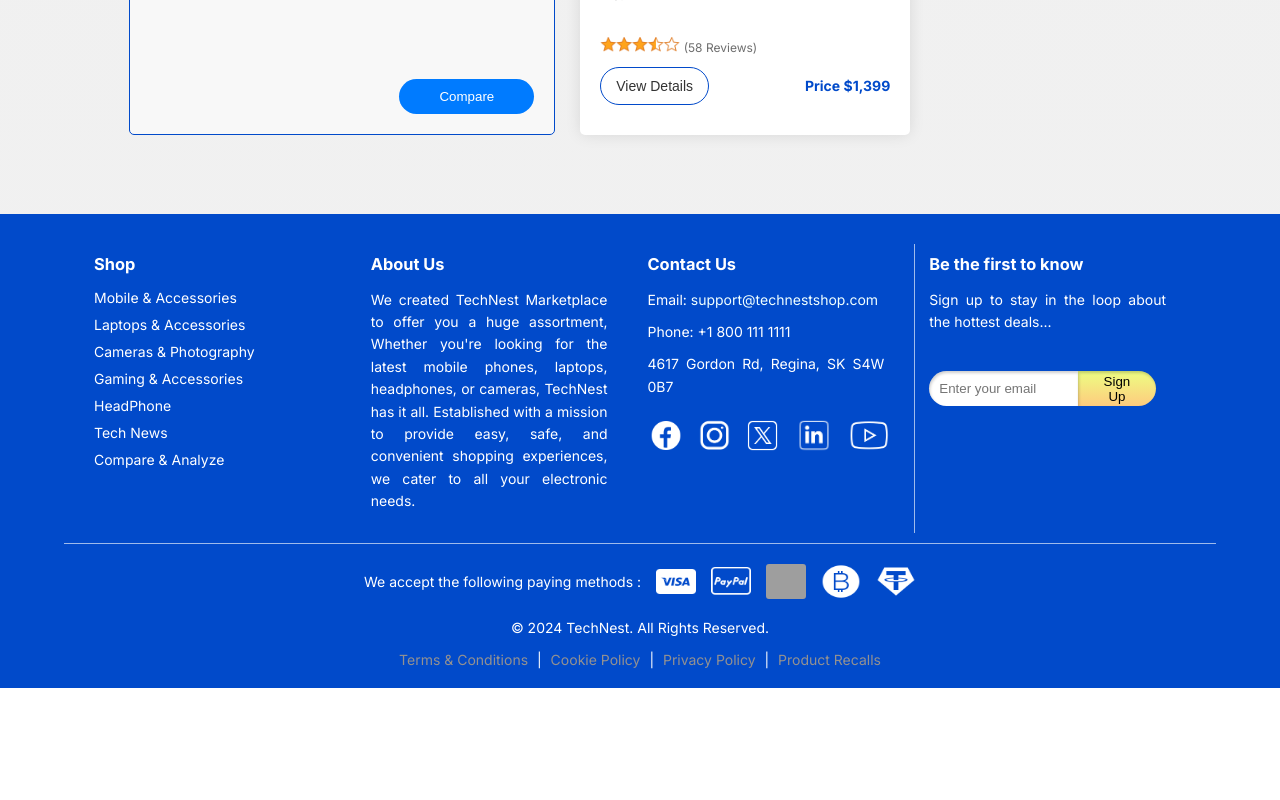
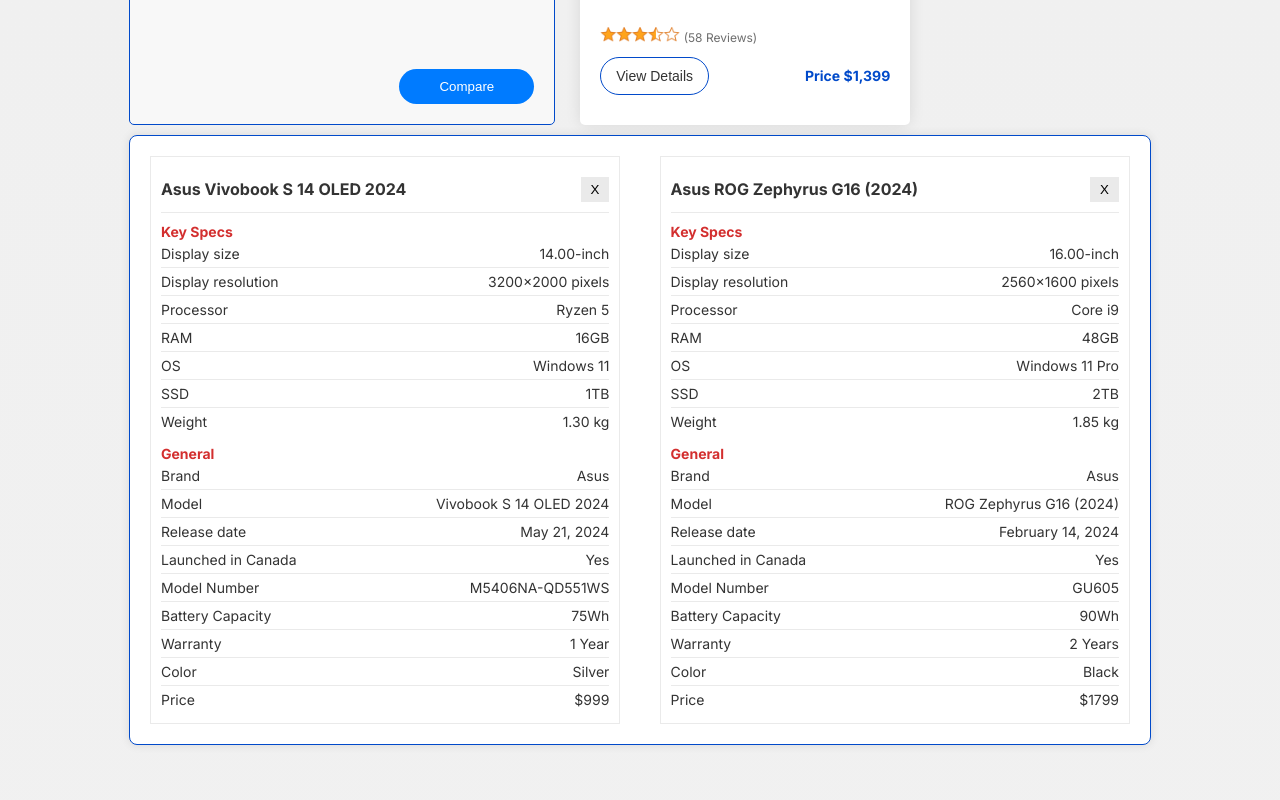
Before and after one commit to Shiva2g/fainal-project, a Next.js app: page /compare in a window 1280 px wide. Shown: the part 1360-2160 px from the top of the page. Before the commit the page ends 2048 px from the top, so only its background shows below. Built offline with nearby package versions, Linux system fonts and the light colour scheme; grey boxes are pictures that could not be loaded.

Commit message:
add componet to comrare page

```diff
--- a/src/app/compare/page.js
+++ b/src/app/compare/page.js
@@ -5,6 +5,7 @@
 import Category from "../../components/Category/Category";
 import ItemBox from "../../components/ItemBox/ItemBox";
 import CompareItem from "../../components/CompareItem/CompareItem";
+import CompareSection from "../../components/CompareSection/CompareSection";
 
 
 const Compare = () => {
@@ -76,7 +77,9 @@
               <ItemBox/>
             </div>
           </section>
+
         </div>
+        <CompareSection/>
       </main>
     </div>
   );
--- a/src/components/Category/Category.module.css
+++ b/src/components/Category/Category.module.css
@@ -12,7 +12,7 @@
   text-decoration: none;
 }
 .dealsItem .icon {
-  font-size: 90px;
+  font-size: 80px;
   color: #616161;
   margin-bottom: 10px;
 }
--- /dev/null
+++ b/src/components/CompareSection/CompareSection.js
@@ -0,0 +1,171 @@
+import React from 'react';
+import Image from 'next/image';
+import Styles from './CompareSection.module.css';
+
+const CompareSection = () => {
+  return (
+    <div className={Styles.comparisonTable}>
+      <div className={Styles.comparisonGrid}>
+        {/* ستون اول محصول */}
+        <div className={Styles.compareColumn}>
+          <div className={Styles.compareHeader}>
+            <h3>Asus Vivobook S 14 OLED 2024</h3>
+            <button className={Styles.closeBtn}>X</button>
+          </div>
+          <div className={Styles.compareSection}>
+            <h4>Key Specs</h4>
+            <div className={Styles.specItem}>
+              <span>Display size</span>
+              <span>14.00-inch</span>
+            </div>
+            <div className={Styles.specItem}>
+              <span>Display resolution</span>
+              <span>3200x2000 pixels</span>
+            </div>
+            <div className={Styles.specItem}>
+              <span>Processor</span>
+              <span>Ryzen 5</span>
+            </div>
+            <div className={Styles.specItem}>
+              <span>RAM</span>
+              <span>16GB</span>
+            </div>
+            <div className={Styles.specItem}>
+              <span>OS</span>
+              <span>Windows 11</span>
+            </div>
+            <div className={Styles.specItem}>
+              <span>SSD</span>
+              <span>1TB</span>
+            </div>
+            <div className={Styles.specItem}>
+              <span>Weight</span>
+              <span>1.30 kg</span>
+            </div>
+          </div>
+
+          <div className={Styles.compareSection}>
+            <h4>General</h4>
+            <div className={Styles.specItem}>
+              <span>Brand</span>
+              <span>Asus</span>
+            </div>
+            <div className={Styles.specItem}>
+              <span>Model</span>
+              <span>Vivobook S 14 OLED 2024</span>
+            </div>
+            <div className={Styles.specItem}>
+              <span>Release date</span>
+              <span>May 21, 2024</span>
+            </div>
+            <div className={Styles.specItem}>
+              <span>Launched in Canada</span>
+              <span>Yes</span>
+            </div>
+            <div className={Styles.specItem}>
+              <span>Model Number</span>
+              <span>M5406NA-QD551WS</span>
+            </div>
+            <div className={Styles.specItem}>
+              <span>Battery Capacity</span>
+              <span>75Wh</span>
+            </div>
+            <div className={Styles.specItem}>
+              <span>Warranty</span>
+              <span>1 Year</span>
+            </div>
+            <div className={Styles.specItem}>
+              <span>Color</span>
+              <span>Silver</span>
+            </div>
+            <div className={Styles.specItem}>
+              <span>Price</span>
+              <span>$999</span>
+            </div>
+          </div>
+        </div>
+
+        {/* ستون دوم محصول */}
+        <div className={Styles.compareColumn}>
+          <div className={Styles.compareHeader}>
+            <h3>Asus ROG Zephyrus G16 (2024)</h3>
+            <button className={Styles.closeBtn}>X</button>
+          </div>
+          <div className={Styles.compareSection}>
+            <h4>Key Specs</h4>
+            <div className={Styles.specItem}>
+              <span>Display size</span>
+              <span>16.00-inch</span>
+            </div>
+            <div className={Styles.specItem}>
+              <span>Display resolution</span>
+              <span>2560x1600 pixels</span>
+            </div>
+            <div className={Styles.specItem}>
+              <span>Processor</span>
+              <span>Core i9</span>
+            </div>
+            <div className={Styles.specItem}>
+              <span>RAM</span>
+              <span>48GB</span>
+            </div>
+            <div className={Styles.specItem}>
+              <span>OS</span>
+              <span>Windows 11 Pro</span>
+            </div>
+            <div className={Styles.specItem}>
+              <span>SSD</span>
+              <span>2TB</span>
+            </div>
+            <div className={Styles.specItem}>
+              <span>Weight</span>
+              <span>1.85 kg</span>
+            </div>
+          </div>
+
+          <div className={Styles.compareSection}>
+            <h4>General</h4>
+            <div className={Styles.specItem}>
+              <span>Brand</span>
+              <span>Asus</span>
+            </div>
+            <div className={Styles.specItem}>
+              <span>Model</span>
+              <span>ROG Zephyrus G16 (2024)</span>
+            </div>
+            <div className={Styles.specItem}>
+              <span>Release date</span>
+              <span>February 14, 2024</span>
+            </div>
+            <div className={Styles.specItem}>
+              <span>Launched in Canada</span>
+              <span>Yes</span>
+            </div>
+            <div className={Styles.specItem}>
+              <span>Model Number</span>
+              <span>GU605</span>
+            </div>
+            <div className={Styles.specItem}>
+              <span>Battery Capacity</span>
+              <span>90Wh</span>
+            </div>
+            <div className={Styles.specItem}>
+              <span>Warranty</span>
+              <span>2 Years</span>
+            </div>
+            <div className={Styles.specItem}>
+              <span>Color</span>
+              <span>Black</span>
+            </div>
+            <div className={Styles.specItem}>
+              <span>Price</span>
+              <span>$1799</span>
+            </div>
+          </div>
+        </div>
+      </div>
+    </div>
+  );
+};
+
+export default CompareSection;
--- /dev/null
+++ b/src/components/CompareSection/CompareSection.module.css
@@ -0,0 +1,67 @@
+/* مقایسه جدول اصلی */
+.comparisonTable {
+  border-radius: 8px;
+  margin: 10px;
+  background-color: #fff;
+  padding: 20px;
+  box-shadow: 0 0 10px rgba(0, 0, 0, 0.1);
+  border: 1px solid #014aca;
+}
+
+/* شبکه برای ستون‌های مقایسه */
+.comparisonGrid {
+  display: flex;
+  justify-content: space-between;
+}
+
+/* ستون‌های مقایسه */
+.compareColumn {
+  width: 48%;
+  border: 1px solid #eaeaea;
+  padding: 10px;
+}
+
+/* هدر ستون‌های مقایسه */
+.compareHeader {
+  display: flex;
+  justify-content: space-between;
+  align-items: center;
+  padding: 10px 0;
+  border-bottom: 1px solid #eaeaea;
+}
+
+.compareHeader h3 {
+  margin: 0;
+  font-size: 16px;
+}
+
+/* دکمه بستن ستون */
+.closeBtn {
+  background-color: #eaeaea;
+  border: none;
+  padding: 5px 10px;
+  cursor: pointer;
+}
+
+/* عنوان بخش‌های مقایسه */
+.compareSection h4 {
+  margin-top: 10px;
+  color: #d32f2f;
+}
+
+/* آیتم‌های مشخصات محصول */
+.specItem {
+  display: flex;
+  justify-content: space-between;
+  padding: 5px 0;
+  border-bottom: 1px solid #eaeaea;
+}
+
+.specItem span {
+  display: block;
+  color: #333;
+}
+
+.specItem:last-child {
+  border-bottom: none;
+}
--- a/src/components/Header/Header.js
+++ b/src/components/Header/Header.js
@@ -5,6 +5,7 @@
 
 const Header = () => {
   return (
+
     <header className={Styles.header}>
       <div className={Styles.topHeader}>
         <div className={Styles.logo}>
```
